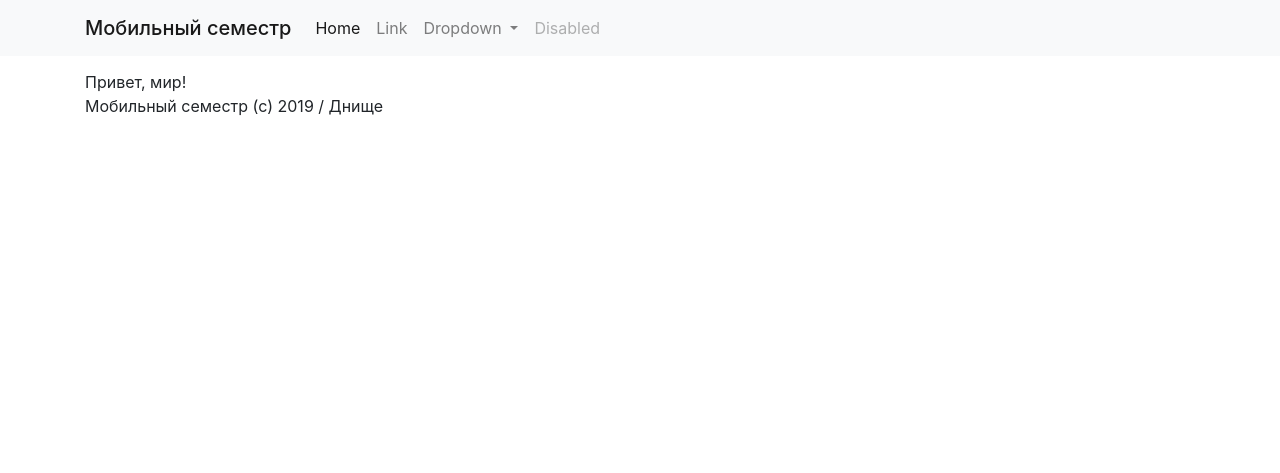
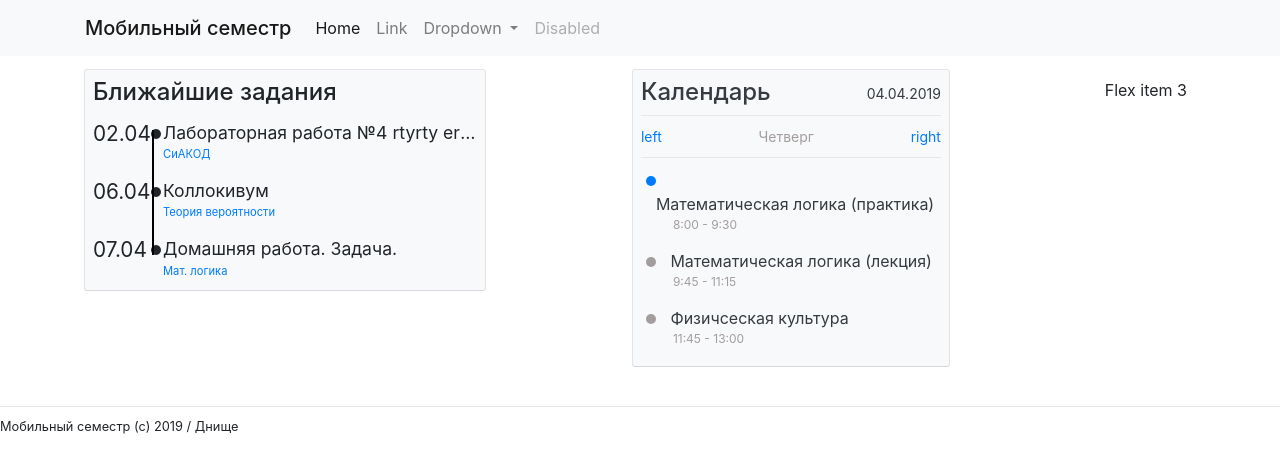
Before and after one commit to NedStar72/kursovaya, a Django app: page / in a window 1280 px wide. Shown: the top 473 px of the page. Run offline with Django 3.2, Linux system fonts and the light colour scheme; parts of the project's set-up code (start-up, migrations or seed data) failed here and were passed over; some libraries are stand-ins or nearby versions.

```diff
--- a/app/static/css/main.css
+++ b/app/static/css/main.css
@@ -5,8 +5,191 @@ button::-moz-focus-inner {
   border: 0 !important;
 }
 
+footer{
+  margin-top: 40px;
+  border-top: 1px solid #e7e7e7;
+  font-size: 0.8rem;
+  padding: 10px 0 10px;
+}
+
 .content {
-    padding-top: 70px;
+  padding-top: 70px;
+}
+
+div {
+  box-sizing: border-box;
+}
+
+.main_block{
+  position: relative;
+  max-width: 400px;
+  min-width: 300px;
+  box-sizing: border-box;
+  padding: 10px;
+  background: #F8F9FA;
+  border-radius: 2px;
+  box-shadow: 0 1px 0 0 #d7d8db, 0 0 0 1px #e3e4e8;
+}
+
+.main_block_name{
+  display: inline-block;
+}
+
+h2, .h2 {
+  font-size: 1.5rem;
+}
+
+/*Блок с заданиями*/
+
+.main_block_tasks{
+  max-height: 220px;
+}
+
+.main_block_task{
+  padding: 3px 0 10px;
+}
+.main_block_task:last-child{
+  padding: 3px 0 0 0;
+}
+.main_block_line{
+  background-color: #000000;
+  bottom: 35px;
+  content: "";
+  display: block;
+  left: 67px;
+  position: absolute;
+  top: 60px;
+  width: 2px;
+  z-index: 1;
+}
+.main_block_date{
+  float: left;
+  display: block;
+  font-size: 1.3rem;
+}
+.main_block_task_name{
+  margin-left: 70px;
+  font-size: 1.1rem;
+  white-space: nowrap;
+  overflow: hidden;
+  text-overflow: ellipsis;
+  margin-top: 2px;
+}
+.main_block_task_name::before{
+  float: left;
+  margin-top: -2px;
+  position: absolute;
+  left: 62px;
+  content:"•";
+  font-size: 2rem;
+  line-height: 0.88;
+}
+.main_block_course{
+  display: block;
+  width: auto;
+  font-size: 0.7rem;
+  text-overflow: ellipsis;
+}
+
+/* расписание*/
+.calendar{
+  width:300px;
+  color:#363b41;
+  display: inline-block;
+}
+
+.calendar_header{
+  border-bottom: 1px solid rgba(0, 0, 0, 0.08);
+}
+
+.header_copy{
+  color: #A39D9E;
+  font-size:20px;
+  margin: 0;
+}
+
+.cl_copy{
+  font-size:20px;
+  margin: 20px 0;
+  display: inline-block;
+}
+
+.cl_add{
+  display: inline-block;
+  width: 40px;
+  height:40px;
+  border-radius:50%;
+  background-color: #fff;
+  cursor: pointer;
+  margin:0 0 0 65px;
+  color:#c2c2c2;
+  padding: 11px 13px;
+}
+.calendar_events{
+  color: #A39D9E;
+}
+
+.calendar_date{
+  padding: 5px 0 0;
+  margin: 0;
+  font-size: 14px;
+  border: none;
+  float: right;
+}
+
+.ce_title{
+  border-top: 1px solid #e7e7e7;
+  border-bottom: 1px solid #e7e7e7;
+  text-align: center;
+  font-size:14px;
+  padding: 10px 0;
+  margin: auto;
+}
+
+.event_item{
+  margin:5px 0;
+  padding:5px;
+  cursor: pointer;
+}
+
+.ei_Dot,.ei_Title{
+  display:inline-block;
+}
+
+.ei_Dot{
+  border-radius:50%;
+  width:10px;
+  height: 10px;
+  background-color: #A39D9E;
+  box-shadow: 0px 0px 52px -18px rgba(0, 0, 0, 0.75);
+}
+.dot_active{
+  background-color: #007bff;
+}
+
+.ei_Title{
+  margin-left:10px;
+  color:#363b41;
+}
+
+.ei_Copy{
+  font-size:12px;
+  margin-left:27px;
+}
+
+.ce_title > .left, .right{
+  padding: 0;
+  margin: 0;
+  font-size: 14px;
+  display: inline;
+  border: none;
+  vertical-align: baseline;
+}
+.ce_title > .left{
+  float: left;
+}
+.ce_title > .right{
+  float: right;
 }
 @media (min-width: 576px) {
 
--- a/app/templates/home.html
+++ b/app/templates/home.html
@@ -1,5 +1,61 @@
 {% extends "layout.html" %}
 
 {% block content %}
-    Привет, мир!
+    <div class="d-flex flex-wrap align-content-start justify-content-between">
+      <div class="p-2 main_block main_block_tasks">
+          <div class="h2 main_block_name">Ближайшие задания</div>
+          <div class="main_block_line"></div>
+          <div class="main_block_task">
+            <div class="main_block_date">02.04</div>
+            <div class="main_block_task_name">
+              Лабораторная работа №4 rtyrty ertyr et yert rty rety erty
+              <a class="main_block_course" href="">СиАКОД</a>
+            </div>
+          </div>
+          <div class="main_block_task">
+              <div class="main_block_date">06.04</div>
+              <div class="main_block_task_name">
+                Коллокивум
+                <a class="main_block_course" href="">Теория вероятности</a>
+              </div>
+            </div>
+            <div class="main_block_task">
+                <div class="main_block_date">07.04</div>
+                <div class="main_block_task_name">
+                  Домашняя работа. Задача.
+                  <a class="main_block_course" href="">Мат. логика</a>
+                </div>
+              </div>
+      </div>
+      <div class="p-2 main_block">
+        <div class="calendar">
+            <div class="h2 main_block_name">Календарь</div>
+            <div class="calendar_date">04.04.2019</div>
+            <div class="calendar_events">
+              <p class="ce_title">
+                <button type="button" class="btn btn-link left">left</button>
+                Четверг
+                <button type="button" class="btn btn-link right">right</button>
+              </p>
+              <div class="event_item">
+                <div class="ei_Dot dot_active"></div>
+                <div class="ei_Title">Математическая логика (практика)</div>
+                <div class="ei_Copy">8:00 - 9:30</div>
+              </div>
+              <div class="event_item">
+                <div class="ei_Dot"></div>
+                <div class="ei_Title">Математическая логика (лекция)</div>
+                <div class="ei_Copy">9:45 - 11:15</div>
+              </div>
+              <div class="event_item">
+                <div class="ei_Dot"></div>
+                <div class="ei_Title">Физичсеская культура</div>
+                <div class="ei_Copy">11:45 - 13:00</div>
+              </div>
+            </div>
+          </div>
+      </div>
+      <div class="p-2">Flex item 3</div>
+    </div>
+  </div>
 {% endblock %}
--- a/app/templates/layout.html
+++ b/app/templates/layout.html
@@ -6,8 +6,8 @@
     <title>{{ title }}</title>
     <meta name="description" content="Описание" />
     {% load staticfiles %}
+    <link rel="stylesheet" type="text/css" href="{% static 'css/bootstrap.css' %}">
     <link rel="stylesheet" type="text/css" href="{% static 'css/main.css' %}">
-    <link rel="stylesheet" type="text/css" href="{% static 'css/bootstrap.css' %}">
 </head>
 <body>
 <nav class="navbar navbar-expand-lg navbar-light bg-light fixed-top">
@@ -39,6 +39,7 @@
         <a class="nav-link disabled" href="#">Disabled</a>
       </li>
     </ul>
+  </div>
 </div>
 </nav>
 <div class="content container">
```
Also changed, not shown: app/models.py (+3 -16 lines), untitled/settings.py (+15 -2 lines), app/migrations/0001_initial.py (added), app/migrations/__init__.py (added), 11 other files.
